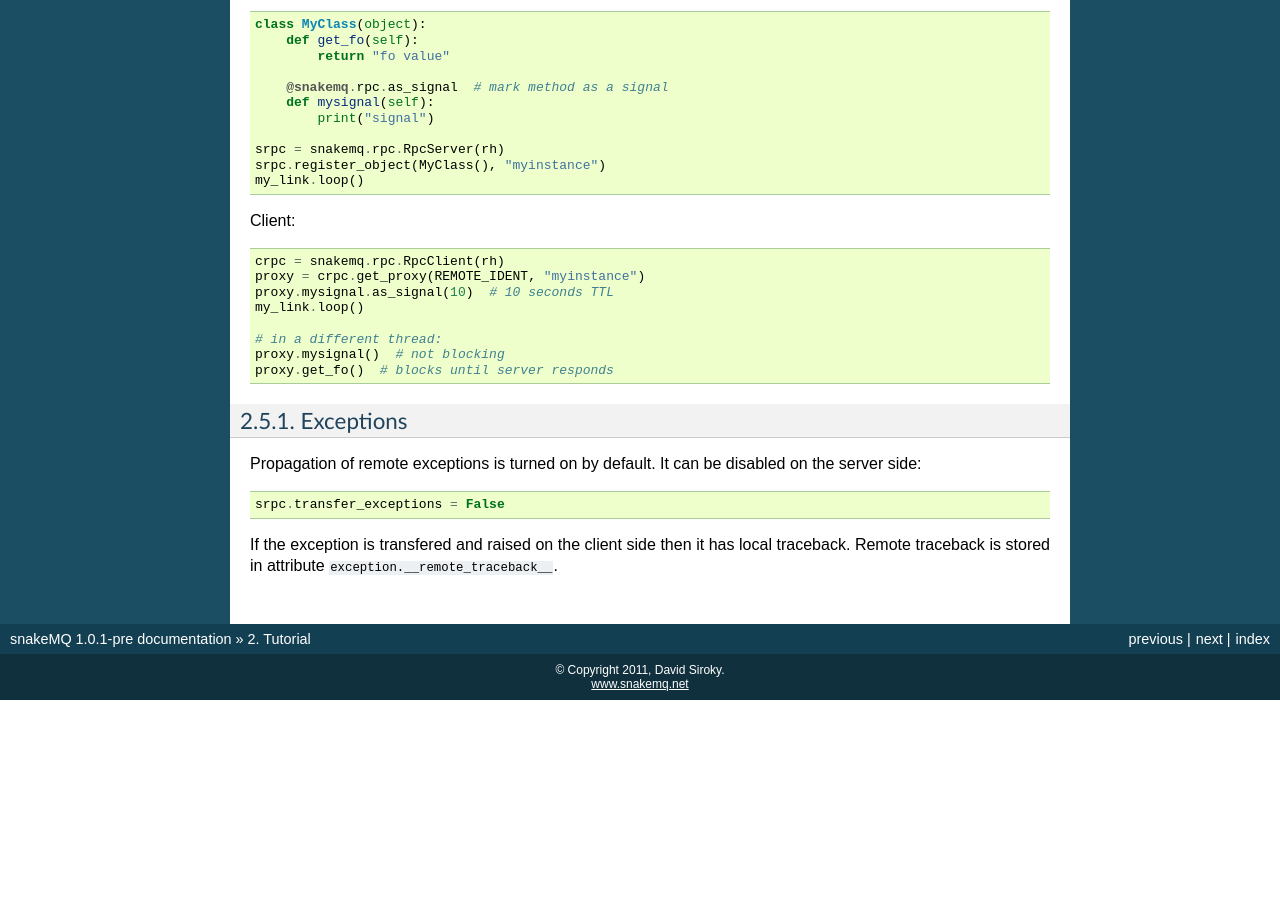
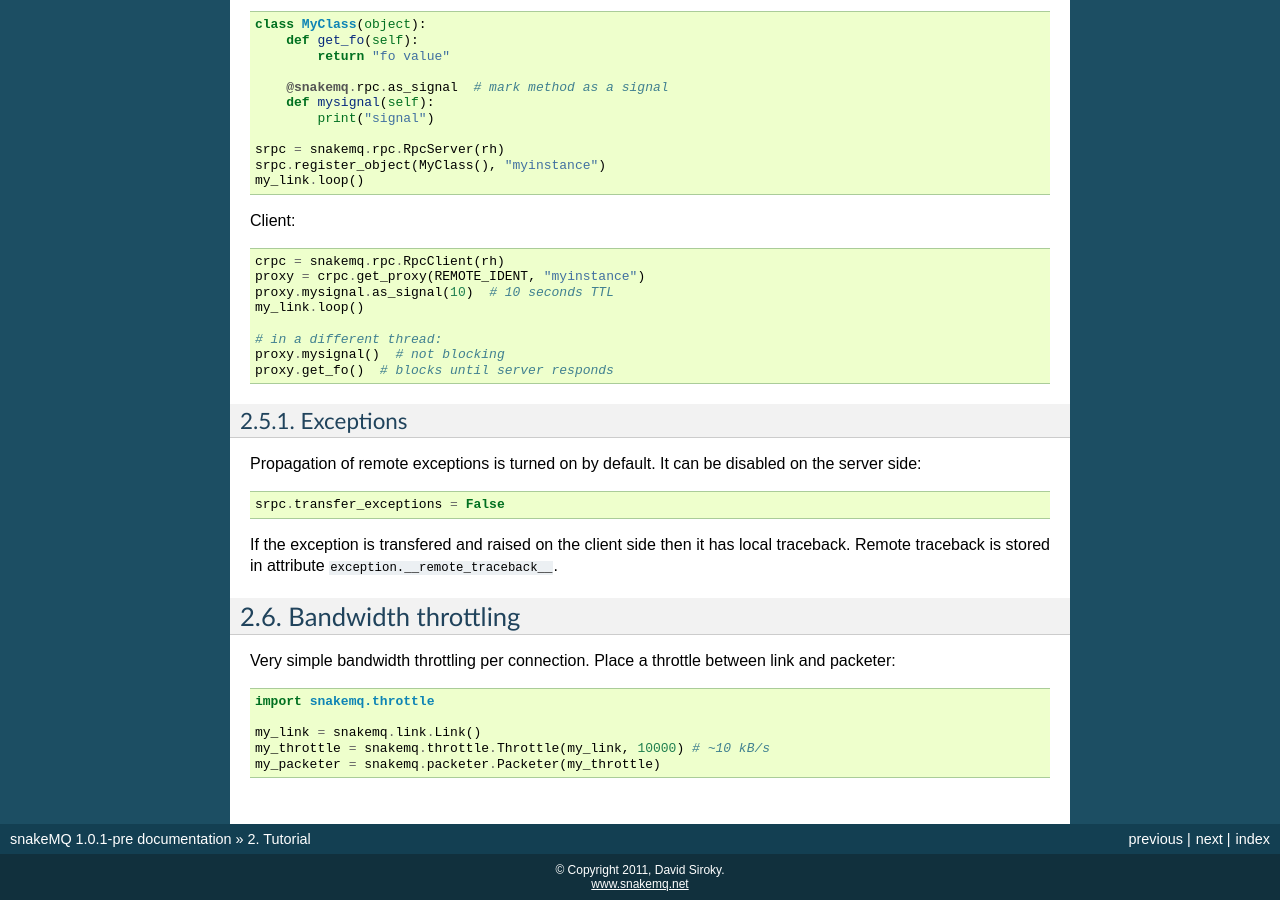
Before and after one commit to dsiroky/snakemq, a Sphinx documentation site: the page built from doc/sphinx/source/tutorial.rst, in a window 1280 px wide and 900 px high, scrolled down 2797 px. Built offline with Sphinx 7.4.7, drawn with Linux system fonts in a browser that asks for light colours; before the commit the page ends 3497 px from its top, so only the background shows below that; some of the changed text lies outside the part shown.

Commit message:
throttling tutorial

```diff
--- a/README.rst
+++ b/README.rst
@@ -12,7 +12,7 @@
   * symmetrical - single TCP connection for duplex communication
   * multiple storage options - SQLite, MongoDB, ...
   * brokerless - similar philosophy like `ZeroMQ <http://www.zeromq.org/>`_
-  * additional modules - RPC
+  * additional modules - RPC, bandwidth throttling
 
 Tested and working with Python versions: 2.6, 2.7, 3.2, pypy
 
--- a/doc/sphinx/source/tutorial.rst
+++ b/doc/sphinx/source/tutorial.rst
@@ -185,3 +185,15 @@
 If the exception is transfered and raised on the client side then it has local
 traceback. Remote traceback is stored in attribute
 ``exception.__remote_traceback__``.
+
+--------------------
+Bandwidth throttling
+--------------------
+Very simple bandwidth throttling per connection. Place a throttle between link
+and packeter::
+
+    import snakemq.throttle
+
+    my_link = snakemq.link.Link()
+    my_throttle = snakemq.throttle.Throttle(my_link, 10000) # ~10 kB/s
+    my_packeter = snakemq.packeter.Packeter(my_throttle)
```
